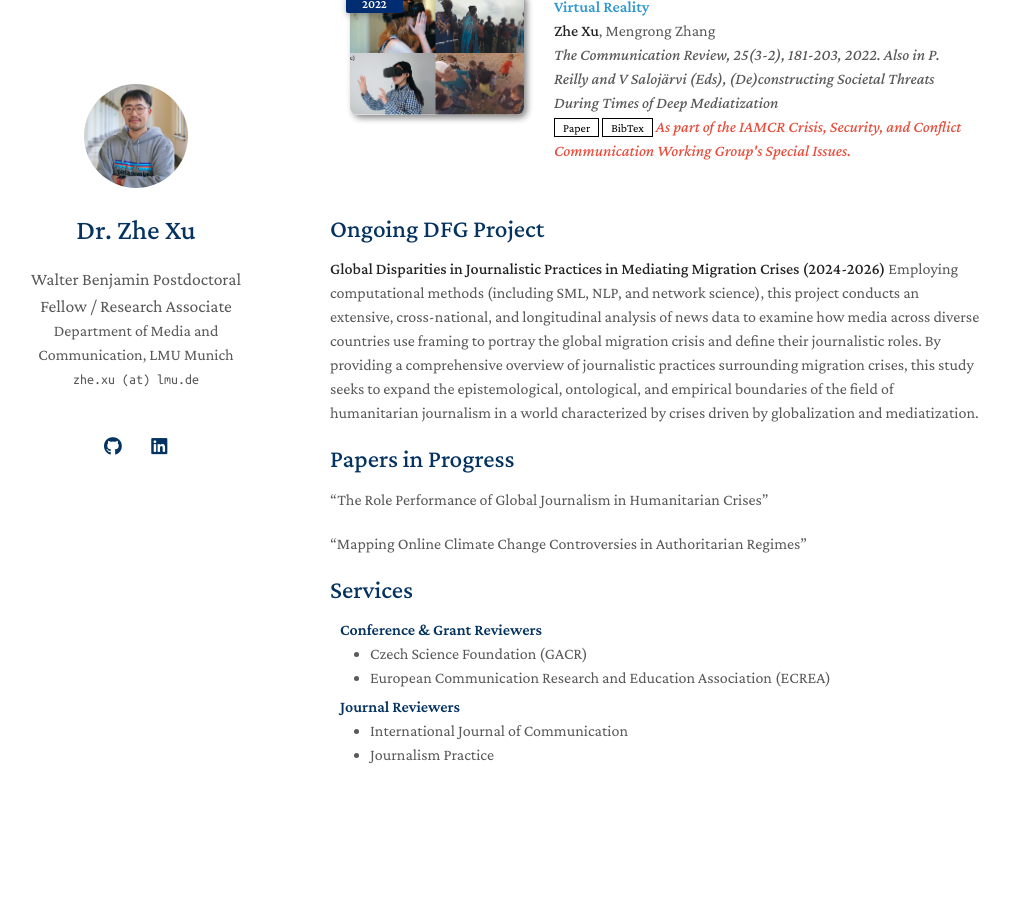
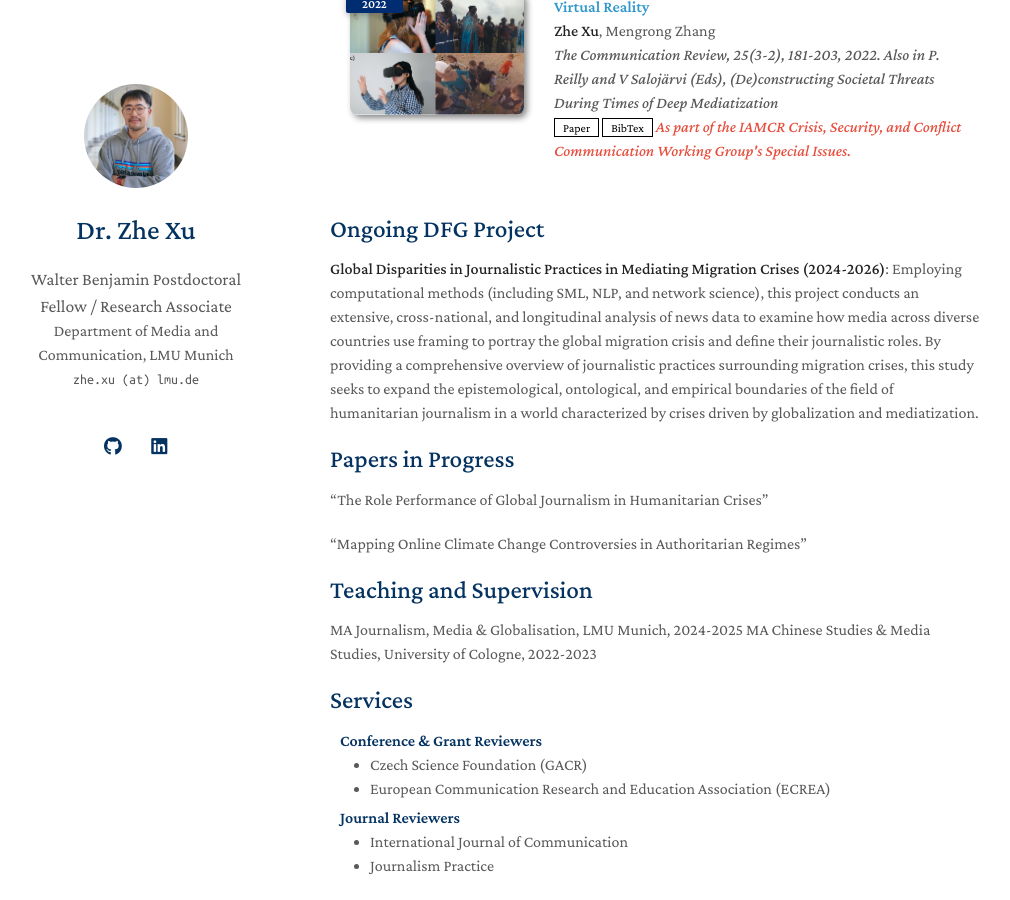
Before and after one commit to zhexuphd/home, a Jekyll site: the page built from index.md, in a window 1280 px wide and 900 px high, scrolled down 1472 px. Shown: the whole window, without its empty margins (140-1150 px from the left). Built offline with Jekyll 4.4.1, drawn with Linux system fonts in a browser that asks for light colours; a style sheet for code colours, icons or effects is not loaded; our own code applies the rules of GitHub Pages for plain Markdown files; before the commit the page ends 2333 px from its top, so only the background shows below that.

Commit message:
Update index.md

```diff
--- a/index.md
+++ b/index.md
@@ -29,8 +29,7 @@ When I’m not immersed in academia, you’ll likely find me hiking, mountaineer
 
 ## Ongoing DFG Project
 
-**Global Disparities in Journalistic Practices in Mediating Migration Crises (2024-2026)**
-Employing computational methods (including SML, NLP, and network science), this project conducts an extensive, cross-national, and longitudinal analysis of news data to examine how media across diverse countries use framing to portray the global migration crisis and define their journalistic roles. By providing a comprehensive overview of journalistic practices surrounding migration crises, this study seeks to expand the epistemological, ontological, and empirical boundaries of the field of humanitarian journalism in a world characterized by crises driven by globalization and mediatization.
+**Global Disparities in Journalistic Practices in Mediating Migration Crises (2024-2026)**: Employing computational methods (including SML, NLP, and network science), this project conducts an extensive, cross-national, and longitudinal analysis of news data to examine how media across diverse countries use framing to portray the global migration crisis and define their journalistic roles. By providing a comprehensive overview of journalistic practices surrounding migration crises, this study seeks to expand the epistemological, ontological, and empirical boundaries of the field of humanitarian journalism in a world characterized by crises driven by globalization and mediatization.
 
 ## Papers in Progress
 
@@ -38,4 +37,9 @@ Employing computational methods (including SML, NLP, and network science), this
 
 "Mapping Online Climate Change Controversies in Authoritarian Regimes"
 
+## Teaching and Supervision
+
+MA Journalism, Media & Globalisation, LMU Munich, 2024-2025
+MA Chinese Studies & Media Studies, University of Cologne, 2022-2023
+
 {% include_relative _includes/services.md %}
```
